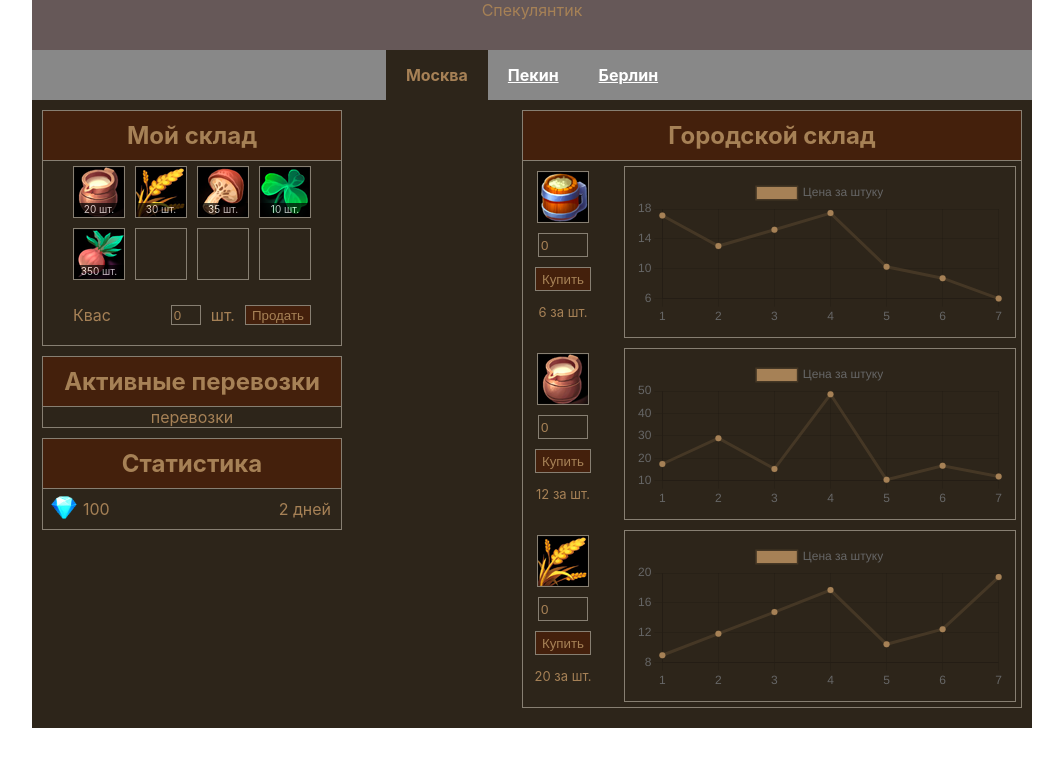
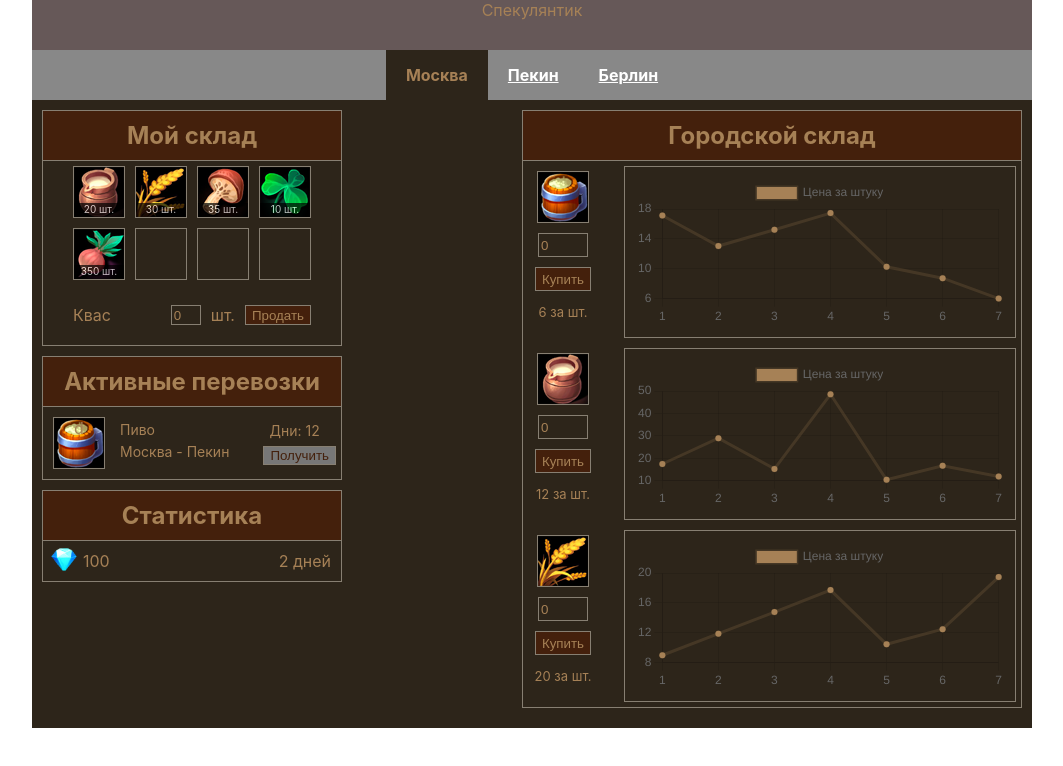
Before and after one commit to ArtLevel/Speculator, a React (Create React App) app: page / in a window 1280 px wide. Shown: the top 766 px of the page, without its empty margins (108-1171 px from the left). Built offline with nearby package versions, Linux system fonts and the light colour scheme.

Commit message:
Added styles for transportations.tsx

```diff
--- /dev/null
+++ b/src/Components/Transportations/Transportations.scss
@@ -0,0 +1,92 @@
+.transportations {
+    .good-item-wrapper {
+      display: flex;
+      justify-content: space-between;
+
+      .good-item-description {
+        width: 70px;
+        margin: 5px;
+
+        display: flex;
+        justify-content: center;
+        flex-wrap: wrap;
+      }
+
+      .good-item {
+        width: 50px;
+        height: 50px;
+        border: 1px solid #877f72;
+        margin: 5px;
+        vertical-align: top;
+
+        background-image: url("../../icons.png");
+        background-repeat: no-repeat;
+        cursor: pointer;
+
+        &.item-1 {
+          background-position: 0 0;
+        }
+        &.item-2 {
+          background-position: -55px 0;
+        }
+        &.item-3 {
+          background-position: -110px 0;
+        }
+        &.item-4 {
+          background-position: -165px 0;
+        }
+        &.item-5 {
+          background-position: -220px 0;
+        }
+        &.item-6 {
+          background-position: -275px 0;
+        }
+        &.item-7 {
+          background-position: -330px 0;
+        }
+        &.item-8 {
+          background-position: 0 -55px;
+        }
+        &.item-9 {
+          background-position: -55px -55px;
+        }
+        &.item-10 {
+          background-position: -110px -55px;
+        }
+        &.item-11 {
+          background-position: -165px -55px;
+        }
+        &.item-12 {
+          background-position: -220px -55px;
+        }
+        &.item-13 {
+          background-position: -275px -55px;
+        }
+        &.item-14 {
+          background-position: -330px -55px;
+        }
+      }
+
+      .good-item-transport-info {
+        display: flex;
+        padding: 5px;
+        width: 100%;
+        text-align: left;
+        justify-content: space-between;
+        align-items: center;
+
+        .header,
+        .path,
+        .days {
+          font-size: 14px;
+          padding-bottom: 5px;
+        }
+
+        .days {
+          text-align: center;
+        }
+      }
+
+    }
+
+}
--- a/src/Components/Transportations/Transportations.tsx
+++ b/src/Components/Transportations/Transportations.tsx
@@ -1,12 +1,31 @@
 import React from "react";
 
-import "./Transportations.css";
+import "./Transportations.scss";
 
 function Transportations() {
   return (
-    <div>
+    <div className="transportations">
       <h2 className="title">Активные перевозки</h2>
-      <div className="panel">перевозки</div>
+      <div className="panel">
+        <div className="good-item-wrapper">
+          <div className="good-item-description">
+            <div className="good-item item-1">d</div>
+          </div>
+
+          <div className="good-item-transport-info">
+            <div>
+              <div className="header">Пиво</div>
+              <div className="path">Москва - Пекин</div>
+            </div>
+            <div>
+              <div className="days">Дни: 12</div>
+              <button className="" disabled={true}>
+                Получить
+              </button>
+            </div>
+          </div>
+        </div>
+      </div>
     </div>
   );
 }
--- a/src/index.scss
+++ b/src/index.scss
@@ -44,4 +44,14 @@ button {
   &:hover {
     color: white;
   }
+
+  &:disabled {
+    background-color: #777;
+    cursor: not-allowed;
+    color:#44200c;
+
+    &:hover {
+      color:#44200c;
+    }
+  }
 }
```
Also changed, not shown: src/Components/Transportations/Transportations.css (deleted).
